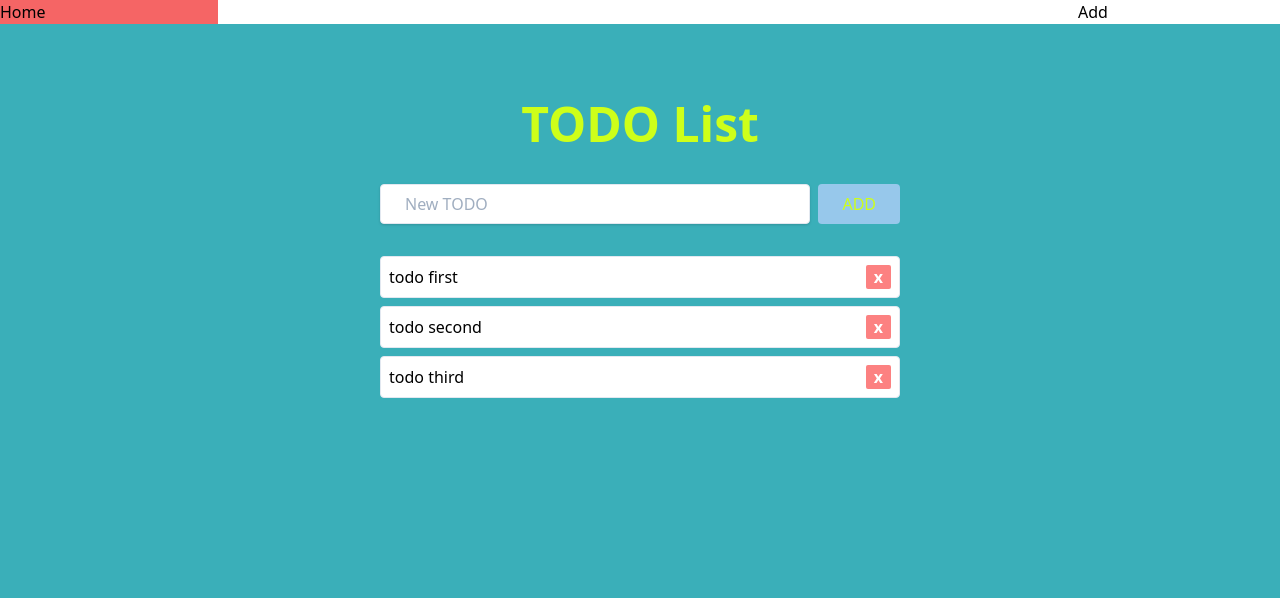
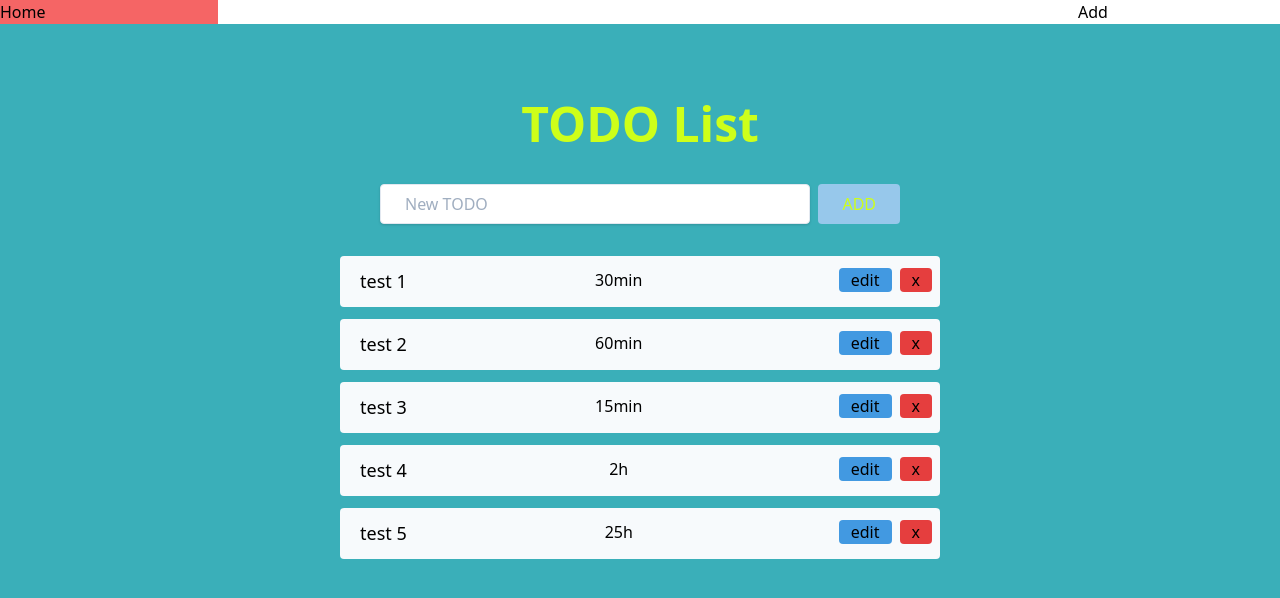
Before and after one commit to Lorakus/TODOSkSy2020, a Nuxt app: page / in a window 1280 px wide. Shown: the top 598 px of the page. Built offline with nearby package versions, Linux system fonts and the light colour scheme.

Commit message:
component TODO

```diff
--- /dev/null
+++ b/components/Title.vue
@@ -0,0 +1,16 @@
+<template>
+        <h1 class="text-arctic-lime font-bold text-center mt-10 text-5xl">{{title}}</h1>
+</template>
+
+
+
+<script>
+export default {
+    props: {
+        title: {
+            name: String,
+            required: true,
+        },
+    }
+}
+</script>
--- a/components/Todo.vue
+++ b/components/Todo.vue
@@ -0,0 +1,36 @@
+<template>
+    <div class="flex bg-gray-100 rounded py-3 mt-3  justify-between">
+
+        <div>
+            <p class="pl-5 text-lg">{{todo_name}}</p>
+        </div>
+
+        <div>
+            <p>{{time}}</p>
+        </div>
+
+        <div class=" ml-2">
+            <nuxt-link to="/edit" class="  rounded ">
+            <button class="bg-blue-500 px-3 rounded mr-2">edit</button>
+            </nuxt-link>
+            <button class="bg-red-600 px-3 rounded mr-2">x</button>
+        </div>
+    </div>
+</template>
+
+
+
+<script>
+export default {
+    props: {
+        todo_name: {
+            name: String,
+            required: true,
+        },
+
+        time:{
+            name:String,
+        }
+    }
+}
+</script>
--- a/pages/add.vue
+++ b/pages/add.vue
@@ -2,8 +2,7 @@
     <div class=" h-screen bg-verdigris">
       <div class="bg-verdigris py-6">
 
-
-          <h1 class="text-arctic-lime font-bold text-center mt-10 text-5xl">Add New TODO</h1>
+          <Title title="Add New TODO"/>
 
         <div class="sm:w-max-400px m-auto">
            <div class="mt-6 mx-10 flex">
@@ -19,3 +18,15 @@
         </div>
     </div>
 </template>
+
+
+<script>
+import Title from '@/components/Title';
+
+export default {
+    components:{
+        Title
+    }
+
+}
+</script>
--- a/pages/index.vue
+++ b/pages/index.vue
@@ -1,54 +1,45 @@
 <template>
-    <div class=" h-screen bg-verdigris">
+    <div class="h-screen bg-verdigris">
       <div class="bg-verdigris py-6">
 
-
-        <h1 class="text-arctic-lime font-bold text-center mt-10 text-5xl">TODO List</h1>
+        <Title title="TODO List"/>
+        <!-- <h1 class="text-arctic-lime font-bold text-center mt-10 text-5xl">TODO List</h1> -->
 
         <div class="sm:w-max-400px m-auto">
-           <div class="mt-6 mx-10 flex">
+
+          <div class="mt-6 mx-10 flex mb-8">
             <input type="text" placeholder="New TODO" id="todo-input" class="shadow appearance-none border rounded w-full py-2 px-6 mr-2 text-gray-700 leading-tight focus:outline-none  focus:shadow-outline-arctic-lime px-2" />
             <button class="bg-pale-cerulean hover:bg-oxford-blue text-arctic-lime  hover:text-flame rounded uppercase py-2 px-6 appearance-none focus:outline-none transform duration-500  ">
               add
             </button>
           </div>
 
-          <div class="mt-8 mx-10">
-            <ul class="todos flex-row" id="todos">
-              <li class="bg-white border inline-block rounded w-auto py-2 px-2 w-full flex ">
-                todo first
-                <button class="bg-red-400 px-2 hover:bg-red-500 text-white font-bold ml-auto rounded-sm">
-                  x
-                </button>
-              </li>
-              <li class="bg-white border inline-block rounded w-auto py-2 px-2 w-full flex mt-2">
-                todo second
-                <button class="bg-red-400 px-2 hover:bg-red-500 text-white font-bold ml-auto rounded-sm">
-                  x
-                </button>
-              </li>
-              <li class="bg-white border inline-block rounded w-auto py-2 px-2 w-full flex mt-2">
-                todo third
-                <button class="bg-red-400 px-2 hover:bg-red-500 text-white font-bold ml-auto rounded-sm">
-                  x
-                </button>
-              </li>
-            </ul>
-          </div>
+          <Todo todo_name="test 1" time="30min"/>
+          <Todo todo_name="test 2" time="60min"/>
+          <Todo todo_name="test 3" time="15min"/>
+          <Todo todo_name="test 4" time="2h"/>
+          <Todo todo_name="test 5" time="25h"/>
+
 
         </div>
 
-        </div>
+      </div>
     </div>
 </template>
 
 
 
 
-<script lang="ts">
+<script>
+import Title from '@/components/Title'
+import Todo from '@/components/Todo'
 import Vue from 'vue'
+
+
 export default Vue.extend({
   components: {
+    Title,
+    Todo
   }
 })
 </script>
```
